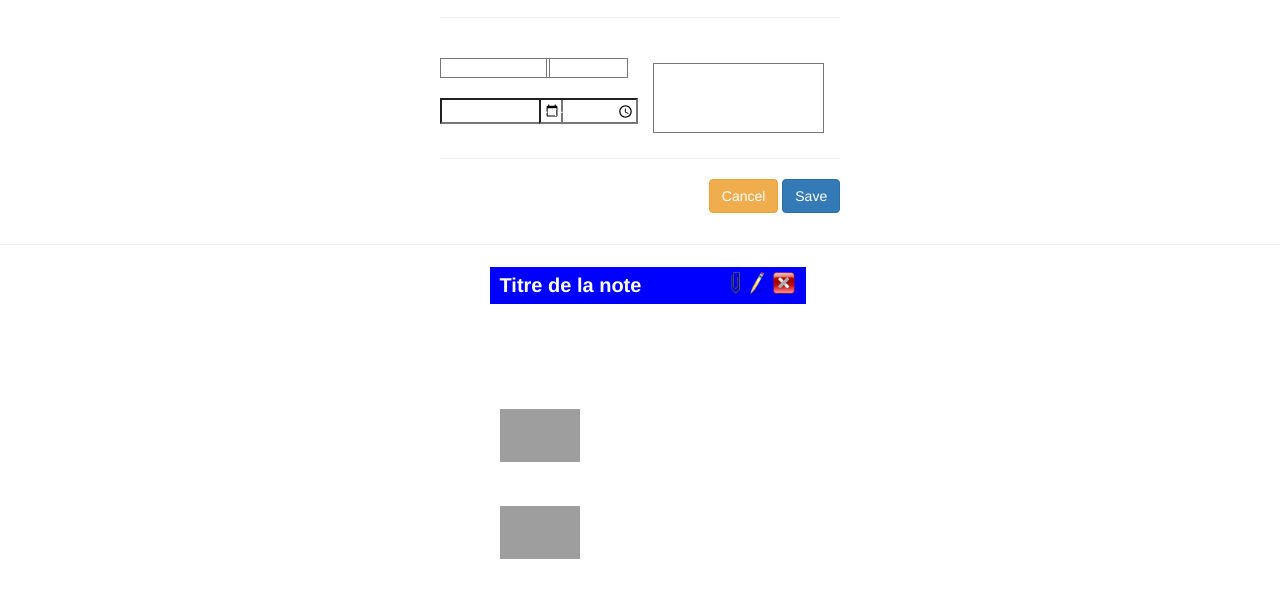
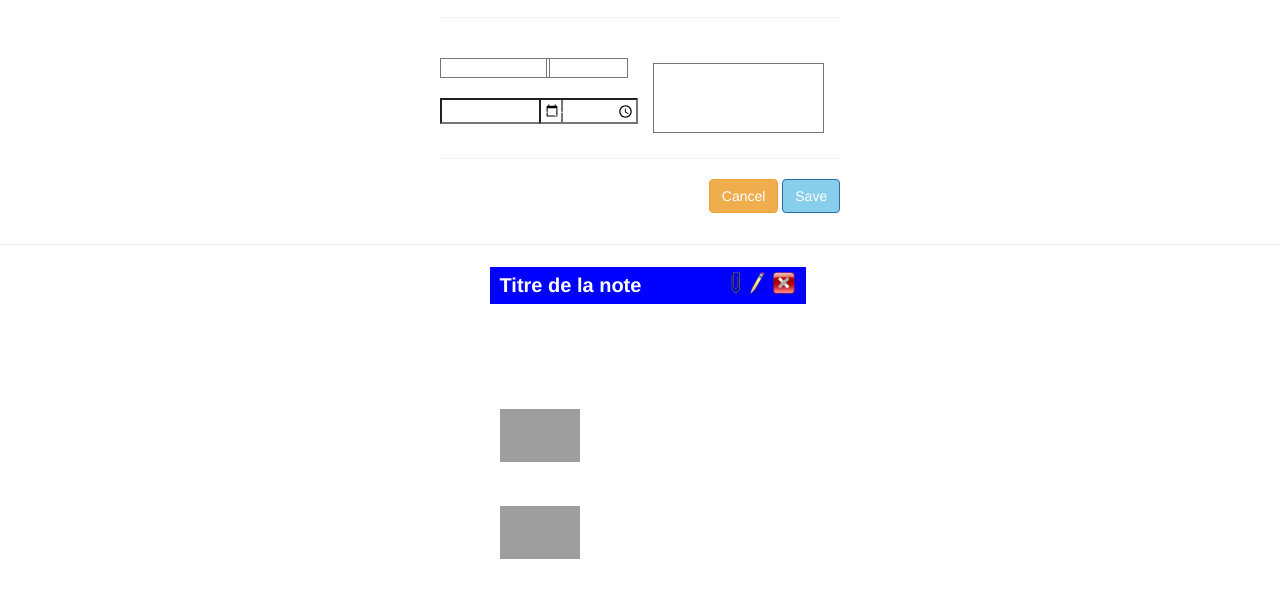
Before and after one commit to champix56/2021_10_05_DHL, a website: page index.html in a window 1280 px wide. Shown: the part 189-786 px from the top of the page. Drawn offline with nearby package versions, Linux system fonts and the light colour scheme; grey boxes are pictures that could not be loaded.

Commit message:
corrections minim

```diff
--- a/index.html
+++ b/index.html
@@ -7,12 +7,13 @@
     <meta name="viewport" content="width=device-width, initial-scale=1.0">
     <title>Cours Javascript</title>
     <link rel="stylesheet" href="styles/styles.css">
-    <link rel="stylesheet" href="styles/style_form.css">
 
     <!-- Latest compiled and minified CSS & JS -->
     <link rel="stylesheet" media="screen" href="//netdna.bootstrapcdn.com/bootstrap/3.3.4/css/bootstrap.min.css">
     <script src="//code.jquery.com/jquery.js"></script>
     <script src="//netdna.bootstrapcdn.com/bootstrap/3.3.4/js/bootstrap.min.js"></script>
+    <link rel="stylesheet" href="styles/style_form.css">
+
 </head>
 
 <body>
--- a/styles/style_form.css
+++ b/styles/style_form.css
@@ -44,3 +44,6 @@ select#form-dest option{
 .bdr{
     border-right: 1px solid white;
 }
+.btn.btn-primary{
+    background-color: skyblue;
+}
--- a/styles/styles.css
+++ b/styles/styles.css
@@ -81,8 +81,8 @@
 body{
   background-image: url(../img/bg1.jpg);
   color: white;
-  height: 100vh;
-  width:100vw;
+  height: 99vh;
+  width:100%;
 }
 .note{
   color:white;
```
